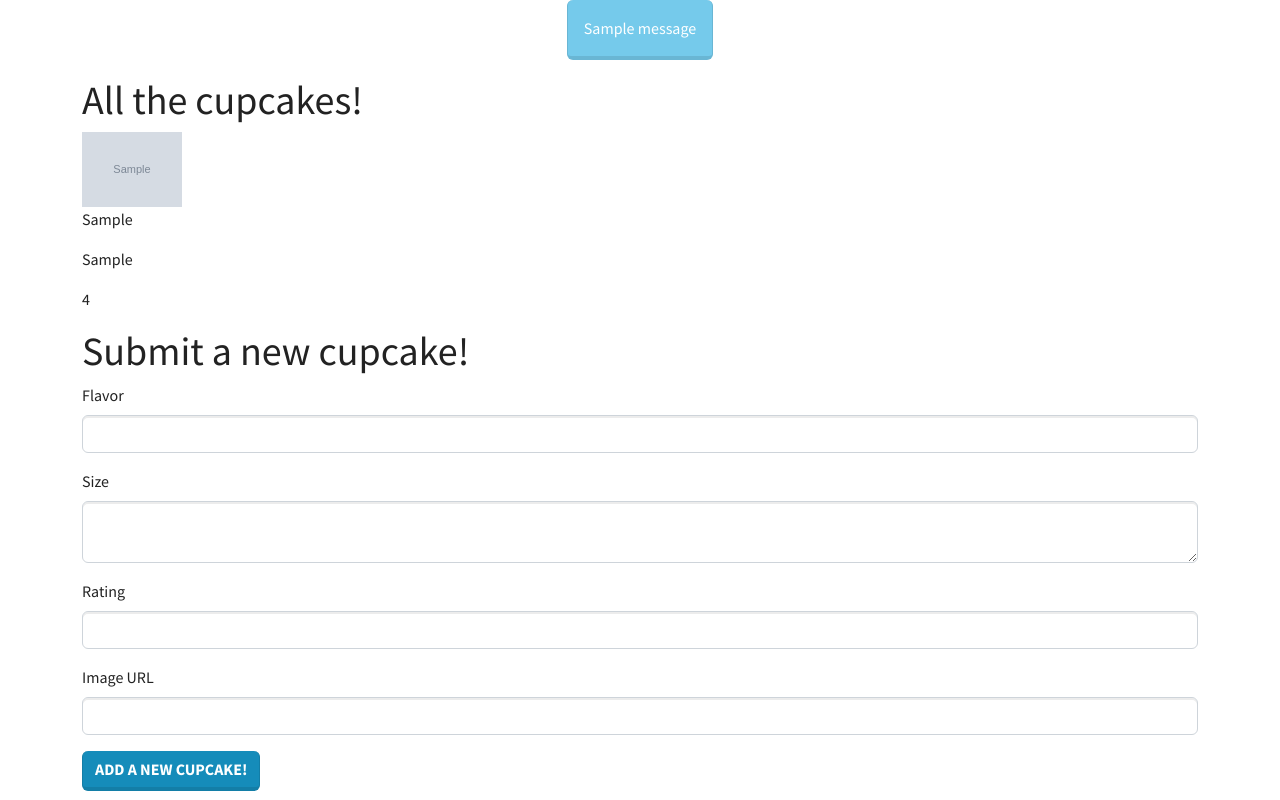
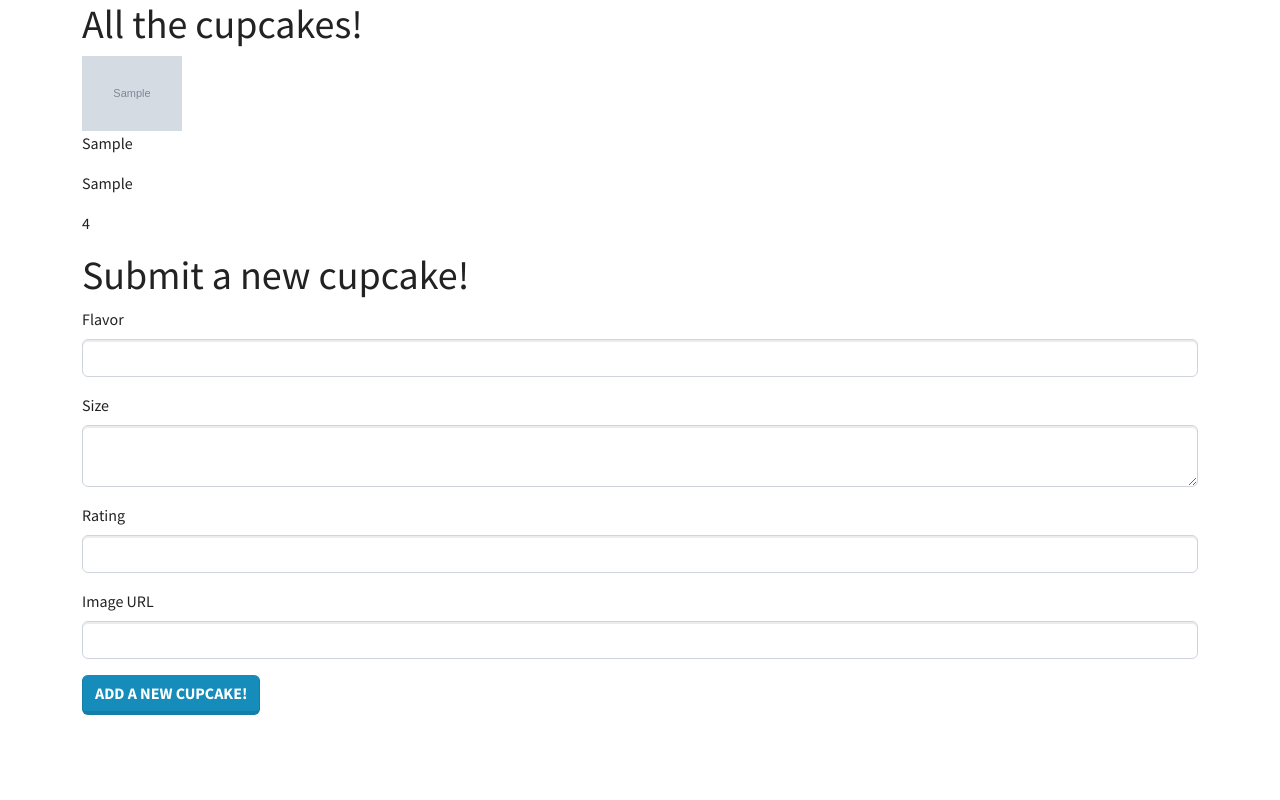
Before and after one commit to Ashley-Y-Lin/flask-cupcakes, a Flask app: page / in a window 1280 px wide. Run offline with Flask 3, Linux system fonts and the light colour scheme; tables that the repository leaves empty hold one stand-in row (values such as "Sample post"); grey boxes marked "Sample" are stand-in pictures; one stand-in notice (Sample message) is shown.

Commit message:
add notes from code review

```diff
--- a/forms.py
+++ b/forms.py
@@ -1,9 +1,9 @@
 """Forms for cupcakes."""
 
-from wtforms import SelectField, StringField, TextAreaField, IntegerField
+from wtforms import StringField, TextAreaField, IntegerField
 from flask_wtf import FlaskForm
 
-from wtforms.validators import Optional, InputRequired, Length, URL
+from wtforms.validators import InputRequired, Length, URL
 
 
 class AddNewCupcakeForm(FlaskForm):
@@ -19,6 +19,6 @@ class AddNewCupcakeForm(FlaskForm):
         "Image URL",
         validators=[
             InputRequired(),
-            URL(require_tld=False, message="Please enter a valid URL"),
+            URL(message="Please enter a valid URL"),
         ],
     )
--- a/templates/base.html
+++ b/templates/base.html
@@ -10,18 +10,6 @@
 <body>
 
 <div class="container">
-  <div class="row">
-    <div class="col d-flex justify-content-center">
-      {% for msg in get_flashed_messages() %}
-      <div class="alert alert-info">
-        {{msg}}
-      </div>
-      {% endfor %}
-    </div>
-  </div>
-</div>
-
-<div class="container">
   {% block content %}
   {% endblock %}
 </div>
--- a/templates/home.html
+++ b/templates/home.html
@@ -8,7 +8,8 @@
 </div>
 
 <h1>Submit a new cupcake!</h1>
-<form id="add-new-cupcake" action="/api/cupcakes" method="POST">
+<!-- dont need action/method if being handled in JS -->
+<form id="add-new-cupcake">
   {{ form.hidden_tag() }}
 
   {% for field in form
```
Also changed, not shown: static/cupcakes.js (+11 -3 lines).
